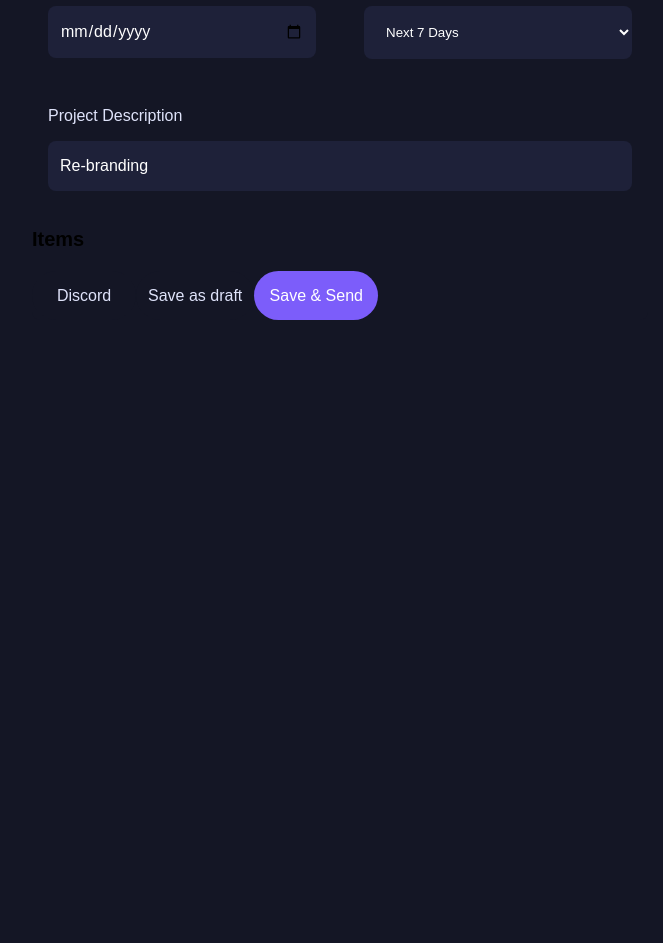
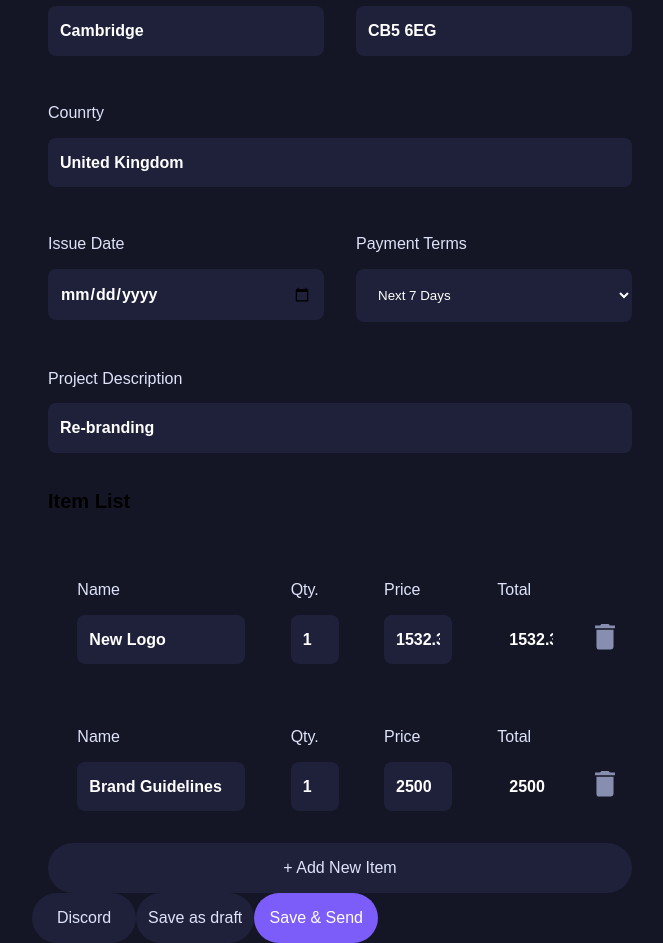
Before and after one commit to AshrafElshaer/invoice-app-redux, a React (Create React App) app: page /AA1449 in a window 1280 px wide. Shown: the part 1020-1963 px from the top of the page, without its empty margins (40-703 px from the left). Before the commit the page ends 1340 px from the top, so only its background shows below. Built offline with nearby package versions, Linux system fonts and the light colour scheme.

Commit message:
finishing items list and item styiling as well ass functionality for input changes

```diff
--- a/src/components/button/button.styles.js
+++ b/src/components/button/button.styles.js
@@ -15,8 +15,8 @@ export const BaseButton = styled.button`
   cursor: pointer;
   padding: 0.75rem;
   border-radius: 2rem;
-  img{
-    transition : all 0.3s ease-in-out;
+  img {
+    transition: all 0.3s ease-in-out;
   }
   ${mediaQuery.desktop} {
     font-size: 1rem;
@@ -26,7 +26,6 @@ export const PurpleButton = styled(BaseButton)`
   color: ${colors.clrWhite};
   background-color: ${colors.clrPurple};
   min-width: 100px;
-
 
   &:hover {
     background-color: ${colors.clrPurpleHover};
--- a/src/components/form-nput/formInput.styles.js
+++ b/src/components/form-input/formInput.styles.js
@@ -4,7 +4,7 @@ export const InputWrapper = styled.div`
   display: flex;
   flex-direction: column;
   flex: 1;
-  min-width: 150px;
+  // min-width: 150px;
   padding: 1rem;
 `;
 export const Label = styled.label`
@@ -16,6 +16,7 @@ export const Label = styled.label`
 export const Input = styled.input`
   all: unset;
   color: ${({ theme }) => theme.clrPrimary};
+  font-weight: bold;
   caret-color: ${colors.clrPurple};
   padding: 12px;
   outline: none;
@@ -41,4 +42,17 @@ export const Input = styled.input`
   &[type="number"] {
     -moz-appearance: textfield;
   }
+  // &[name='name'] {
+  //   width:200px;
+  // }
+  &[name="total"] {
+    background: none;
+    // width: 100px;
+  }
+  // &[name="quantity"] {
+  //   width: 48px;
+  // }
+  // &[name="price"] {
+  //   width: 100px;
+  // }
 `;
--- a/src/components/home-header/HomeHedaer.jsx
+++ b/src/components/home-header/HomeHedaer.jsx
@@ -60,7 +60,7 @@ const HomeHeader = () => {
         <img src={iconPlus} alt='icon Plus' />
         New Invoice
       </Button>
-      {/* <InvoiceForm /> */}
+      <InvoiceForm />
     </HeaderContaienr>
   );
 };
--- a/src/components/invoice-form/InvoiceForm.jsx
+++ b/src/components/invoice-form/InvoiceForm.jsx
@@ -2,10 +2,11 @@ import { useState } from "react";
 import { createPortal } from "react-dom";
 import { todayDate } from "../../utils/helper/fotmatDate";
 import { invoiceFormTemplate } from "../../utils/helper/invoice-form-template";
-import FormInput from "../form-nput/FormInput";
+import IMAGES from "../../assets/images";
+import FormInput from "../form-input/FormInput";
 import Button from "../button/Button";
-
-import { InputWrapper, Label } from "../form-nput/formInput.styles";
+import { ReactComponent as DeleteIcon } from "../../assets/icon-delete.svg";
+import { InputWrapper, Label } from "../form-input/formInput.styles";
 import {
   FromContainer,
   Header,
@@ -17,6 +18,30 @@ import {
 
 const InvoiceForm = ({ invoice = invoiceFormTemplate }) => {
   const [formFields, setFormFields] = useState(invoice);
+  // useEffect(() => {
+  //   console.log(formFields);
+  // }, [formFields]);
+
+  const addNewItem = () => {
+    const newItem = {
+      name: "",
+      price: 0,
+      quantity: 1,
+      total: 0,
+    };
+    setFormFields({
+      ...formFields,
+      items: [...formFields.items, newItem],
+    });
+  };
+  const deleteItem = (index) =>
+    // console.log(index)
+    formFields.items.length > 1
+      ? setFormFields({
+          ...formFields,
+          items: formFields.items.filter((_, idx) => idx !== index),
+        })
+      : setFormFields({ ...formFields, items: [] });
 
   const handleChange = (event) => {
     const { name, value } = event.target;
@@ -37,6 +62,21 @@ const InvoiceForm = ({ invoice = invoiceFormTemplate }) => {
     });
   };
 
+  const handleItemChange = (e, index) => {
+    const value = [...formFields.items];
+    if (e.target.type === "number") {
+      value[index][e.target.name] = Number(e.target.value);
+      value.forEach((item) => (item.total = item.quantity * item.price));
+    } else {
+      value[index][e.target.name] = e.target.value;
+    }
+
+    setFormFields({
+      ...formFields,
+      items: value,
+    });
+  };
+
   return createPortal(
     <FromContainer>
       <Overlay />
@@ -45,7 +85,6 @@ const InvoiceForm = ({ invoice = invoiceFormTemplate }) => {
       ) : (
         <Header>New Invoice</Header>
       )}
-
 
       <Title>Bill From</Title>
 
@@ -158,7 +197,52 @@ const InvoiceForm = ({ invoice = invoiceFormTemplate }) => {
       />
 
       <div className='items-list'>
-        <h2>Items</h2>
+        <h2>Item List</h2>
+        {formFields.items.map((item, index) => (
+          <div key={index} className='list-container'>
+            <FormInput
+              label='Name'
+              name='name'
+              type='text'
+              value={item.name}
+              onChange={(e) => handleItemChange(e, index)}
+            />
+            <FormInput
+              label='Qty.'
+              name='quantity'
+              type='number'
+              min='1'
+              value={item.quantity}
+              onChange={(e) => handleItemChange(e, index)}
+            />
+            <FormInput
+              label='Price'
+              name='price'
+              type='number'
+              min='0'
+              value={item.price}
+              onChange={(e) => handleItemChange(e, index)}
+            />
+            <FormInput
+              label='Total'
+              name='total'
+              type='number'
+              value={item.total}
+              disabled={true}
+            />
+
+            {/* <img
+              onClick={() => deleteItem(index)}
+              src={IMAGES.iconDelete}
+              alt=''
+            /> */}
+            <DeleteIcon onClick={() => deleteItem(index)} />
+          </div>
+        ))}
+
+        <Button buttonType='black' onClick={addNewItem}>
+          + Add New Item
+        </Button>
       </div>
 
       <div style={{ display: "flex" }}>
--- a/src/components/invoice-form/invoiceForm.styles.js
+++ b/src/components/invoice-form/invoiceForm.styles.js
@@ -1,5 +1,4 @@
 import styled from "styled-components";
-import { Input } from "../form-nput/formInput.styles";
 import { colors } from "../../styles/variables.styles";
 
 export const FromContainer = styled.div`
@@ -50,7 +49,8 @@ export const Title = styled.h5`
 export const FlexRow = styled.div`
   display: flex;
   flex-wrap: wrap;
-  gap: 1rem;
+  // gap: 1rem;
+
 `;
 
 export const Select = styled.select`
--- a/src/index.css
+++ b/src/index.css
@@ -1,18 +1,50 @@
+.items-list {
+  padding-inline: 1rem;
+  display: flex;
+  flex-direction: column;
+  gap: 1rem;
+}
+.list-container {
+  display: grid;
+  grid-template-columns: 200px 80px 100px 100px 24px;
+  justify-content: space-evenly;
+  align-items: center;
+}
+.list-container svg{
+  width: 25px;
+  height: 30px;
+  margin-top: 3rem;
+  cursor: pointer;
+}
+.list-container svg path{
+  transform: scale(1.6);
+  transition: fill 0.2s ease-in-out;
+}
+.list-container svg:hover path{
+  fill: red;
+}
+@media screen and (max-width:550px) {
+  .list-container{
+    grid-template-rows: repeat(2,1fr);
+    grid-template-columns: 80px 120px 120px 80px;
 
-
-
-
-
-
-/* select {
-
-  flex : 1;
-  color: rgb(255, 255, 255);
-  padding: 18px;
-  outline: none;
-  border-radius: 8px;
-  border: none;
-  background-color: rgb(30, 33, 57);
-  cursor: pointer;
-
+  }
+  .list-container div:first-of-type{
+    grid-column: 1/ 6;
+  }
+}
+/* .list-container div:first-of-type {
+  width: 200px;
+}
+.list-container div:nth-of-type(2) {
+  width: 200px;
+}
+.list-container div:nth-of-type(3) {
+  width: 200px;
+}
+.list-container div:nth-of-type(4) {
+  width: 200px;
+}
+.list-container div:nth-of-type(2) {
+  width: 200px;
 } */
--- a/src/styles/variables.styles.js
+++ b/src/styles/variables.styles.js
@@ -23,8 +23,8 @@ export const darkTheme = {
   clrInvoiceBodyBg :'rgb(37,41,69)',
   clrInvoiceFootBg :'rgb(12,14,22)',
 // BLACK BUTTON COLORS
-  clrBtnPrimaryBg: "rgb(20, 22, 37)",
-  clrBtnHoverPrimary: "rgb(30, 33, 57)",
+  clrBtnPrimaryBg: "rgb(30, 33, 57)",
+  clrBtnHoverPrimary: "rgb(30, 22, 37)",
   clrBtnHoverBg: "rgb(223, 227, 250)",
 };
 
--- a/src/utils/helper/invoice-form-template.js
+++ b/src/utils/helper/invoice-form-template.js
@@ -1,33 +1,25 @@
 import { todayDate } from "./fotmatDate";
 export const invoiceFormTemplate = {
-    id: '',
+  id: "",
   createdAt: todayDate,
-    paymentDue: '',
-    description: '',
+  paymentDue: "",
+  description: "",
   paymentTerms: 1,
-    clientName: '',
-    clientEmail: '',
-    status: 'pending',
+  clientName: "",
+  clientEmail: "",
+  status: "pending",
   senderAddress: {
-      street: '',
-      city: '',
-      postCode: '',
-      country: '',
+    street: "",
+    city: "",
+    postCode: "",
+    country: "",
   },
   clientAddress: {
-      street: '',
-      city: '',
-      postCode: '',
-      country: '',
+    street: "",
+    city: "",
+    postCode: "",
+    country: "",
   },
-    items: [
-      {
-        id: 0,
-        name: '',
-        quantity: 1,
-        price: 1,
-        total: 0,
-      },
-    ],
+  items: [],
   total: 0,
 };
```
Also changed, not shown: src/components/form-input/FormInput.jsx (renamed from src/components/form-nput/FormInput.jsx). Lines whose indentation alone changed are shown as unchanged.
